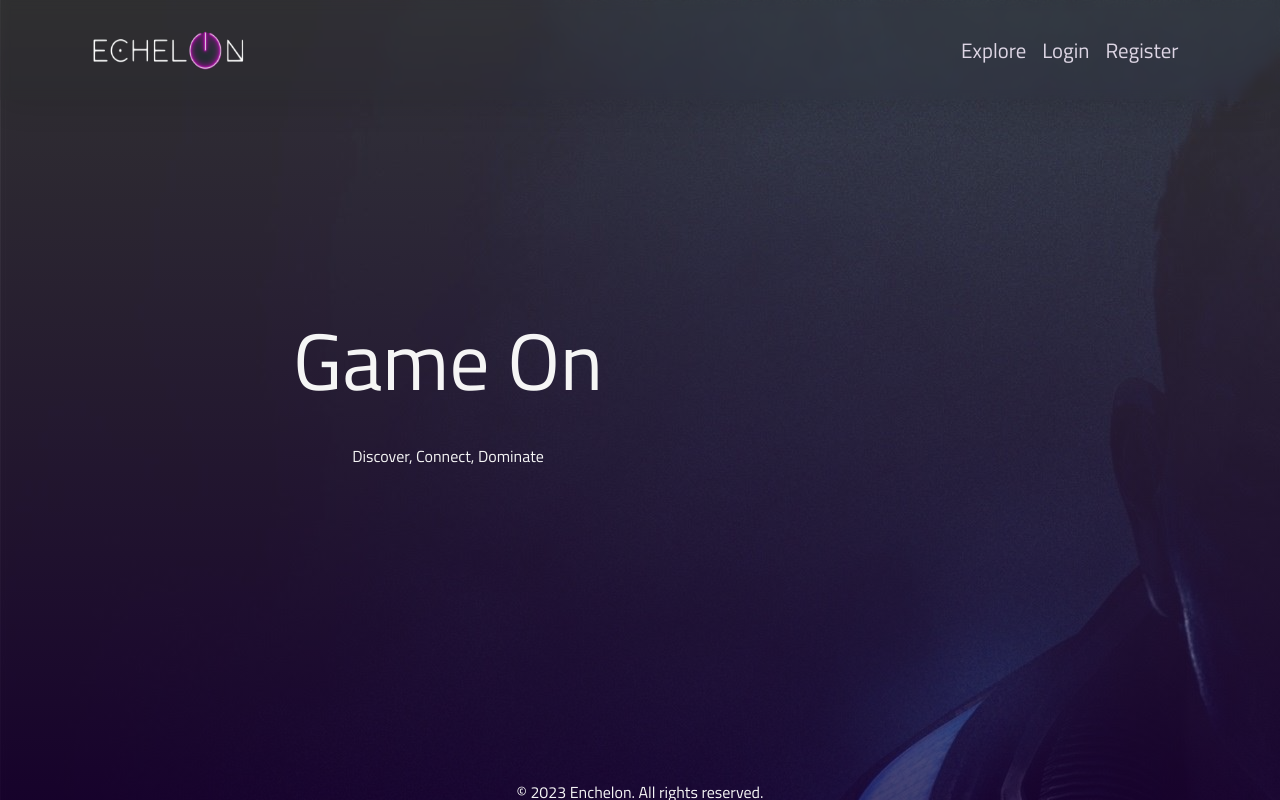
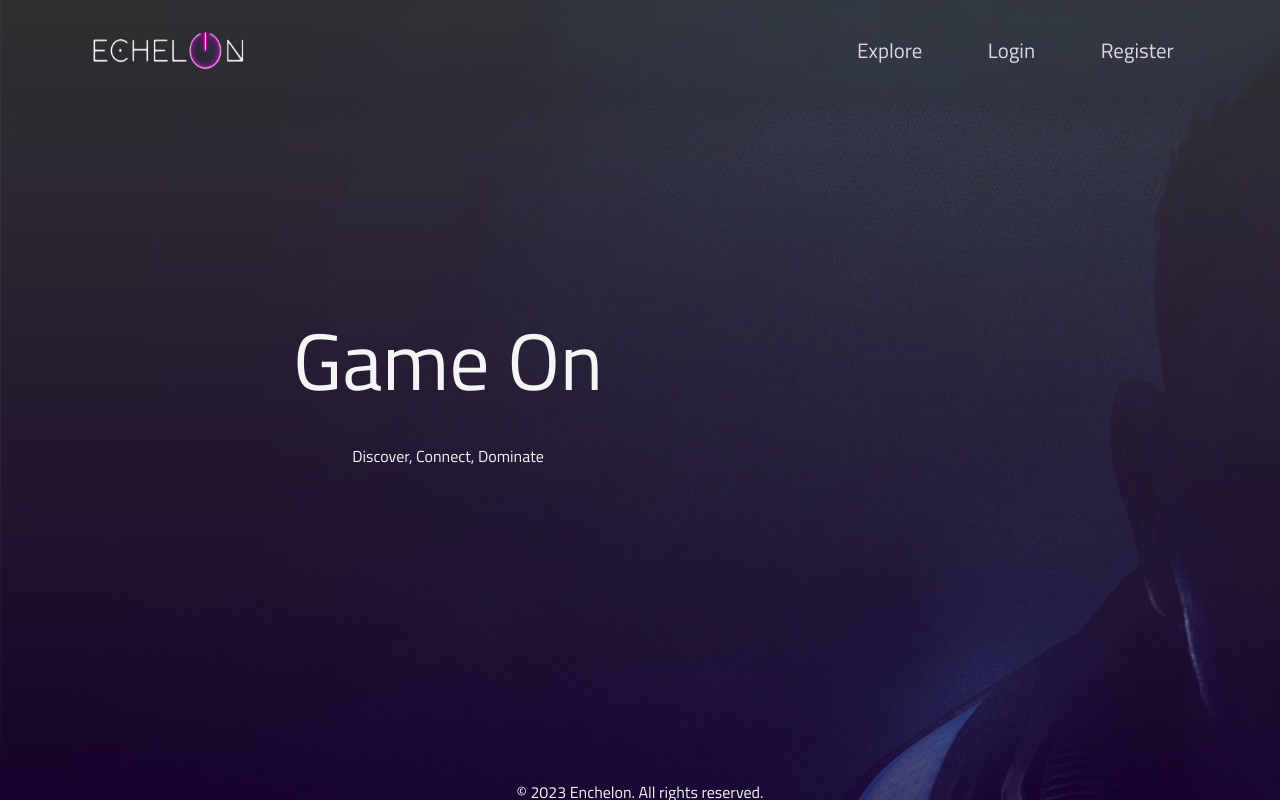
Before and after one commit to nikopanag/Gaming-Hub, a React (Vite) app in the folder client/: page / in a window 1280 px wide. Built offline with nearby package versions, Linux system fonts and the light colour scheme; no server answers; some icons are missing.

Commit message:
small changes to navbar styling

```diff
--- a/client/src/components/navbar/Navbar.module.scss
+++ b/client/src/components/navbar/Navbar.module.scss
@@ -17,12 +17,42 @@
     width: 60%;
     display: flex;
     justify-content: end;
+    list-style: none;
+    display: flex;
+    align-items: center;
+    gap: 40px;
     .link {
+      position: relative;
+      display: inline-block;
+      text-decoration: none;
+      color: #fff;
       color: rgba(232, 223, 238, 0.941);
       font-size: 1.3rem;
       text-decoration: none;
       margin-right: 1rem;
-      &:hover {
+      padding: 0.3rem;
+      &::before,
+      &::after {
+        content: "";
+        position: absolute;
+        left: 0;
+        width: 100%;
+        height: 2px;
+        background-color: violet;
+        transform: scaleX(0);
+        transition: transform 0.25s;
+      }
+      &::before {
+        top: -3px;
+        transform-origin: left;
+      }
+      &::after {
+        bottom: -3px;
+        transform-origin: right;
+      }
+      &:hover::before,
+      &:hover::after {
+        transform: scaleX(1);
       }
     }
   }
```
